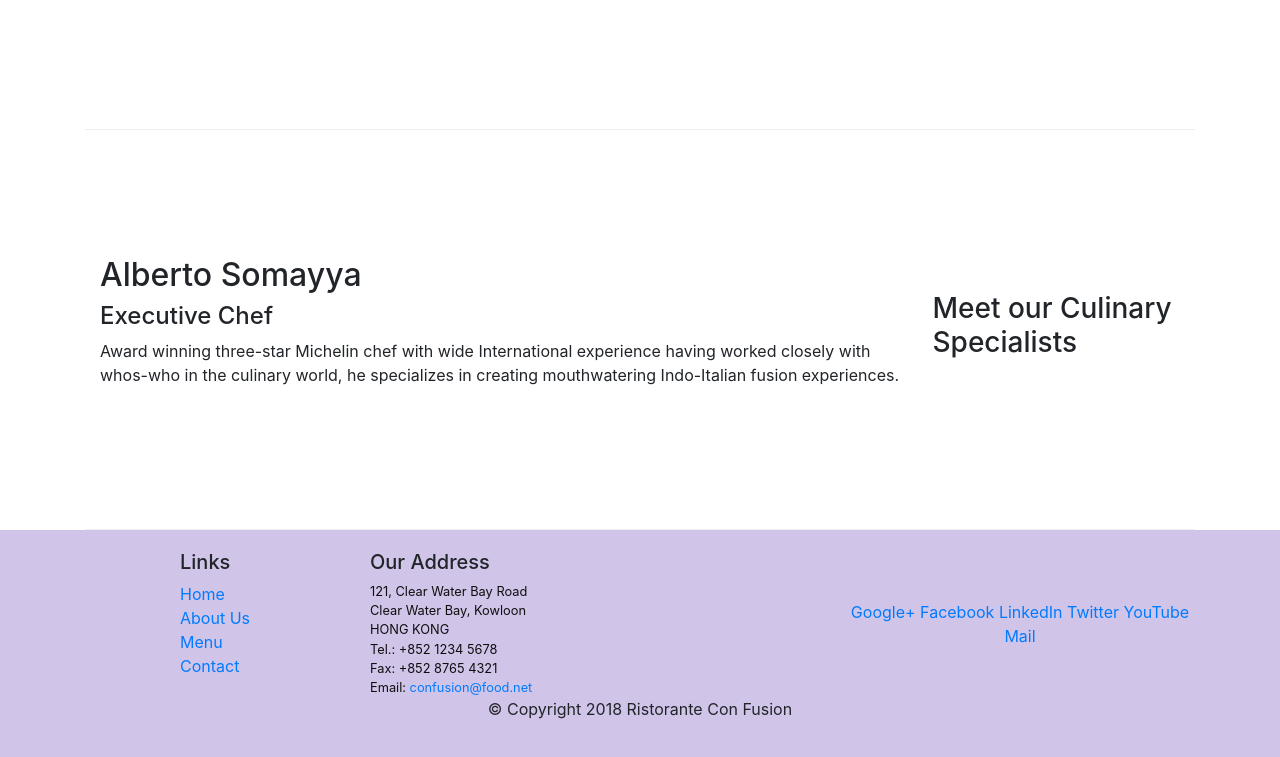
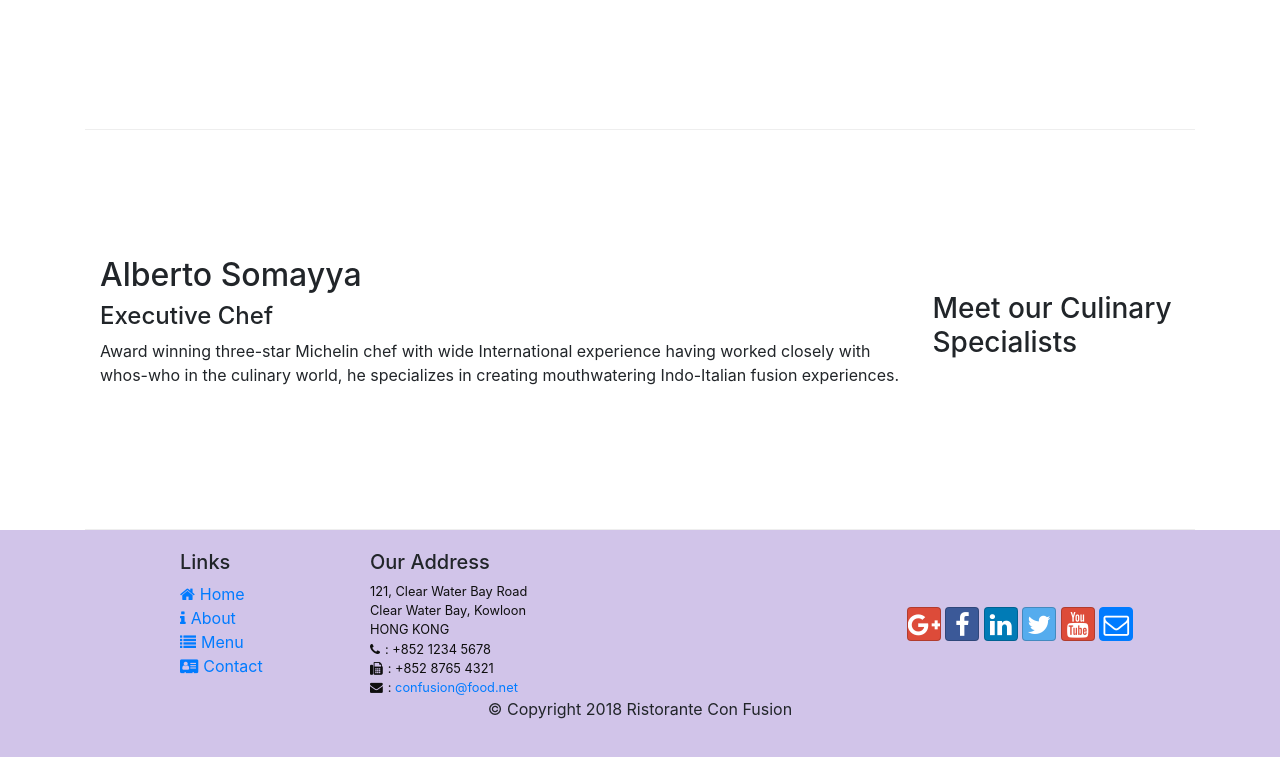
Before and after one commit to Melladmor/Bootstrap_Exercise_Coursera, a website: page index.html in a window 1280 px wide. Shown: the part 1004-1761 px from the top of the page. Drawn offline with nearby package versions, Linux system fonts and the light colour scheme.

Commit message:
icon font

```diff
--- a/css/styles.css
+++ b/css/styles.css
@@ -36,3 +36,6 @@ body{
 .navbar-dark{
     background-color:#512DA8 ;
 }
+.fa{
+    margin-right: 5px;
+}
--- a/index.html
+++ b/index.html
@@ -9,6 +9,8 @@
 
         <!-- Bootstrap CSS -->
         <link rel="stylesheet" href="node_modules/bootstrap/dist/css/bootstrap.min.css">
+        <link rel="stylesheet" href="node_modules/font-awesome/css/font-awesome.min.css">
+        <link rel="stylesheet" href="node_modules/bootstrap-social/bootstrap-social.css">
         <link rel="stylesheet" href="css/styles.css">
         <title>Ristorante Con Fusion</title>
 </head>
@@ -24,10 +26,10 @@
             <a href="#" class="navbar-brand mr-auto">Ristrante Con Fusion</a>
             <div class="collapse navbar-collapse" id="Navbar">
                 <ul class="navbar-nav mr-auto">
-                    <li class="nav-item active"><a href="" class="nav-link">Home</a></li>
-                    <li class="nav-item"><a href="aboutus.html" class="nav-link">About Us</a></li>
-                    <li class="nav-item"><a href="" class="nav-link">Menu</a></li>
-                    <li class="nav-item"><a href="" class="nav-link">Contact</a></li>
+                    <li class="nav-item active"><a href="" class="nav-link"><span class="fa fa-home fa-lg"></span>Home</a></li>
+                    <li class="nav-item"><a href="aboutus.html" class="nav-link"><span class="fa fa-info fa-lg"></span>About</a></li>
+                    <li class="nav-item"><a href="" class="nav-link"><span class="fa fa-list fa-lg"></span>Menu</a></li>
+                    <li class="nav-item"><a href="" class="nav-link"><span class="fa fa-address-card fa-lg"></span>Contact</a></li>
                 </ul>
             </div>
         </div>
@@ -88,10 +90,10 @@
                 <div class="col-4 offset-1 col-sm-2">
                     <h5>Links</h5>
                     <ul class="list-unstyled">
-                        <li><a href="#">Home</a></li>
-                        <li><a href="aboutus.html">About Us</a></li>
-                        <li><a href="#">Menu</a></li>
-                        <li><a href="#">Contact</a></li>
+                        <li><a href="#"><span class="fa fa-home fa-sm"></span>Home</a></li>
+                        <li><a href="aboutus.html"><span class="fa fa-info fa-sm"></span>About</a></li>
+                        <li><a href="#"><span class="fa fa-list fa-sm"></span>Menu</a></li>
+                        <li><a href="#"><span class="fa fa-address-card fa-sm"></span>Contact</a></li>
                     </ul>
                 </div>
 
@@ -101,20 +103,20 @@
                         121, Clear Water Bay Road<br>
                         Clear Water Bay, Kowloon<br>
                         HONG KONG<br>
-                        Tel.: +852 1234 5678<br>
-                        Fax: +852 8765 4321<br>
-                        Email: <a href="mailto:confusion@food.net">confusion@food.net</a>
+                        <i class="fa fa-phone"></i>: +852 1234 5678<br>
+                        <i class="fa fa-fax"></i>: +852 8765 4321<br>
+                        <i class="fa fa-envelope"></i>: <a href="mailto:confusion@food.net">confusion@food.net</a>
                     </address>
                 </div>
 
                 <div class="col-12 col-sm-4 align-self-center">
                     <div class="text-center">
-                        <a href="http://google.com/+">Google+</a>
-                        <a href="http://www.facebook.com/profile.php?id=">Facebook</a>
-                        <a href="http://www.linkedin.com/in/">LinkedIn</a>
-                        <a href="http://twitter.com/">Twitter</a>
-                        <a href="http://youtube.com/">YouTube</a>
-                        <a href="mailto:">Mail</a>
+                        <a href="http://google.com/+" class="btn btn-social-icon btn-google"><i class="fa fa-google-plus"></i></a>
+                        <a href="http://www.facebook.com/profile.php?id=" class="btn btn-social-icon btn-facebook"><i class="fa fa-facebook"></i></a>
+                        <a href="http://www.linkedin.com/in/" class="btn btn-social-icon btn-linkedin"><i class="fa fa-linkedin"></i></a>
+                        <a href="http://twitter.com/" class="btn btn-social-icon btn-twitter"><i class="fa fa-twitter"></i></a>
+                        <a href="http://youtube.com/" class="btn btn-social-icon btn-google"><i class="fa fa-youtube"></i></a>
+                        <a href="mailto:" class="btn btn-social-icon btn-primary"><i class="fa fa-envelope-o" ></i></a>
                     </div>
                 </div>
             </div>
--- a/package.json
+++ b/package.json
@@ -15,6 +15,8 @@
   },
   "dependencies": {
     "bootstrap": "^4.0.0",
+    "bootstrap-social": "^5.1.1",
+    "font-awesome": "^4.7.0",
     "jquery": "^3.3.1",
     "popper.js": "^1.12.9"
   }
```
Also changed, not shown: aboutus.html (+20 -18 lines), 1 other file.
